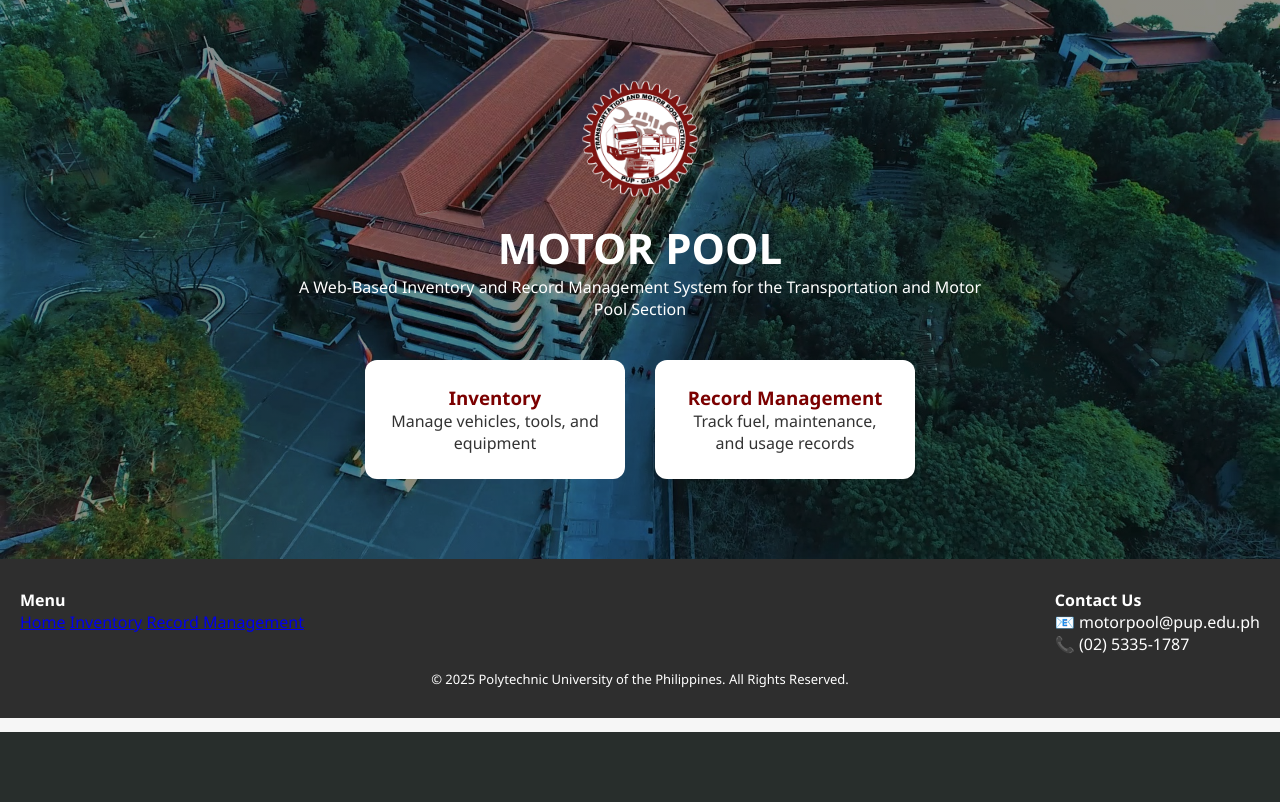
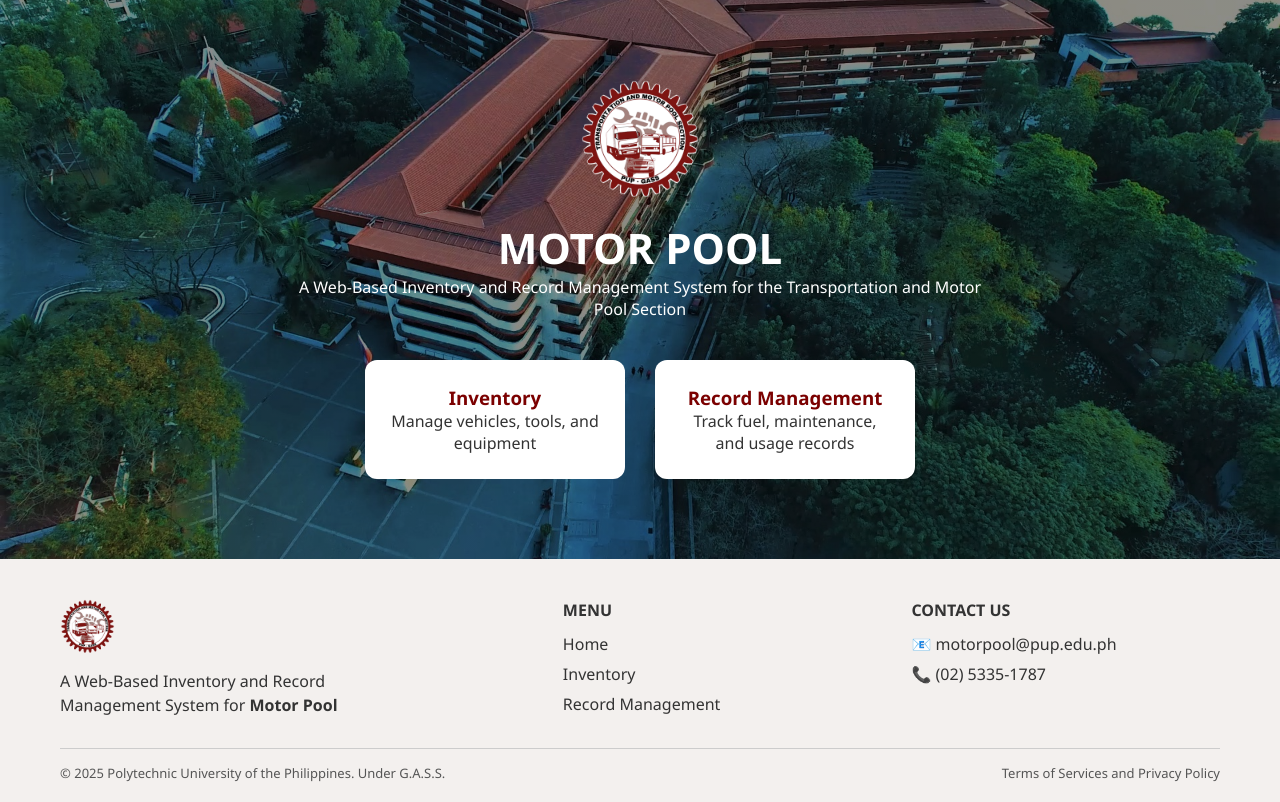
Before and after one commit to silvestrejenna/motor-pool, a Flask app: page /home in a window 1280 px wide. Shown: the part 68-870 px from the top of the page. Before the commit the page ends 800 px from the top, so only its background shows below. Run offline with Flask 3, Linux system fonts and the light colour scheme; the visitor is signed in with stand-in values (Sample User, id 1); some libraries are stand-ins or nearby versions.

Commit message:
added changes on index and css

```diff
--- a/static/css/style.css
+++ b/static/css/style.css
@@ -130,17 +130,58 @@ body {
 
 /* FOOTER */
 .footer {
-  background: #2e2e2e;
-  color: white;
-  padding: 30px 20px;
-  display: flex;
-  justify-content: space-between;
-  flex-wrap: wrap;
+  background: #f3f0ee;
+  padding: 40px 60px 20px;
+  color: #333;
+}
+
+.footer-content {
+  display: grid;
+  grid-template-columns: 1.5fr 1fr 1fr;
+  gap: 40px;
+  align-items: start;
+}
+
+.footer-logo {
+  width: 55px;
+  margin-bottom: 10px;
+}
+
+.footer-desc {
+  max-width: 320px;
+  line-height: 1.5;
+}
+
+.footer-center h4,
+.footer-right h4 {
+  margin-bottom: 12px;
+  font-weight: bold;
+}
+
+.footer-center a {
+  display: block;
+  color: #333;
+  text-decoration: none;
+  margin-bottom: 8px;
+}
+
+.footer-center a:hover {
+  color: #7b0000;
+}
+
+.footer-right p {
+  margin-bottom: 8px;
+}
+
+.footer-divider {
+  margin: 25px 0 15px;
+  border: none;
+  border-top: 1px solid #ccc;
 }
 
 .footer-bottom {
-  width: 100%;
-  text-align: center;
-  margin-top: 15px;
+  display: flex;
+  justify-content: space-between;
   font-size: 13px;
+  color: #555;
 }
--- a/templates/index.html
+++ b/templates/index.html
@@ -76,22 +76,45 @@
 
     <!-- ================= FOOTER ================= -->
     <footer class="footer">
-      <div class="footer-section">
-        <h4>Menu</h4>
+      <div class="footer-content">
+        <!-- LEFT -->
+        <div class="footer-left">
+          <img
+            src="{{ url_for('static', filename='images/motorpool-logo.png') }}"
+            alt="Motor Pool Logo"
+            class="footer-logo"
+          />
+          <p class="footer-desc">
+            A Web-Based Inventory and Record Management System for
+            <strong>Motor Pool</strong>
+          </p>
+        </div>
+
+        <!-- CENTER -->
+        <div class="footer-center">
+          <h4>MENU</h4>
           <a href="{{ url_for('home') }}">Home</a>
           <a href="{{ url_for('inventory') }}">Inventory</a>
           <a href="{{ url_for('records') }}">Record Management</a>
         </div>
 
-      <div class="footer-section">
-        <h4>Contact Us</h4>
+        <!-- RIGHT -->
+        <div class="footer-right">
+          <h4>CONTACT US</h4>
           <p>📧 motorpool@pup.edu.ph</p>
           <p>📞 (02) 5335-1787</p>
         </div>
+      </div>
 
-      <p class="footer-bottom">
-        © 2025 Polytechnic University of the Philippines. All Rights Reserved.
-      </p>
+      <hr class="footer-divider" />
+
+      <div class="footer-bottom">
+        <span
+          >© 2025 Polytechnic University of the Philippines. Under
+          G.A.S.S.</span
+        >
+        <span>Terms of Services and Privacy Policy</span>
+      </div>
     </footer>
 
     <!-- ================= SCRIPT ================= -->
```
Lines whose indentation alone changed are shown as unchanged.
